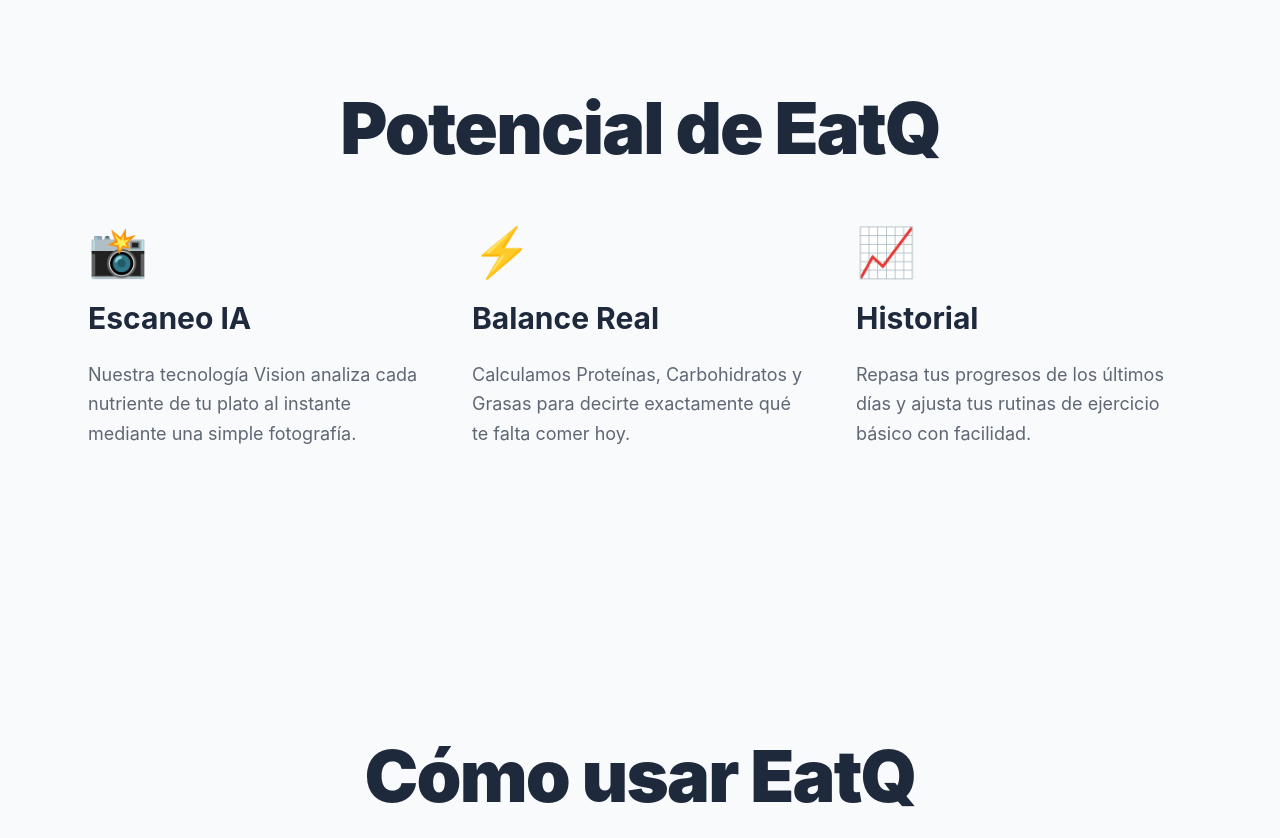
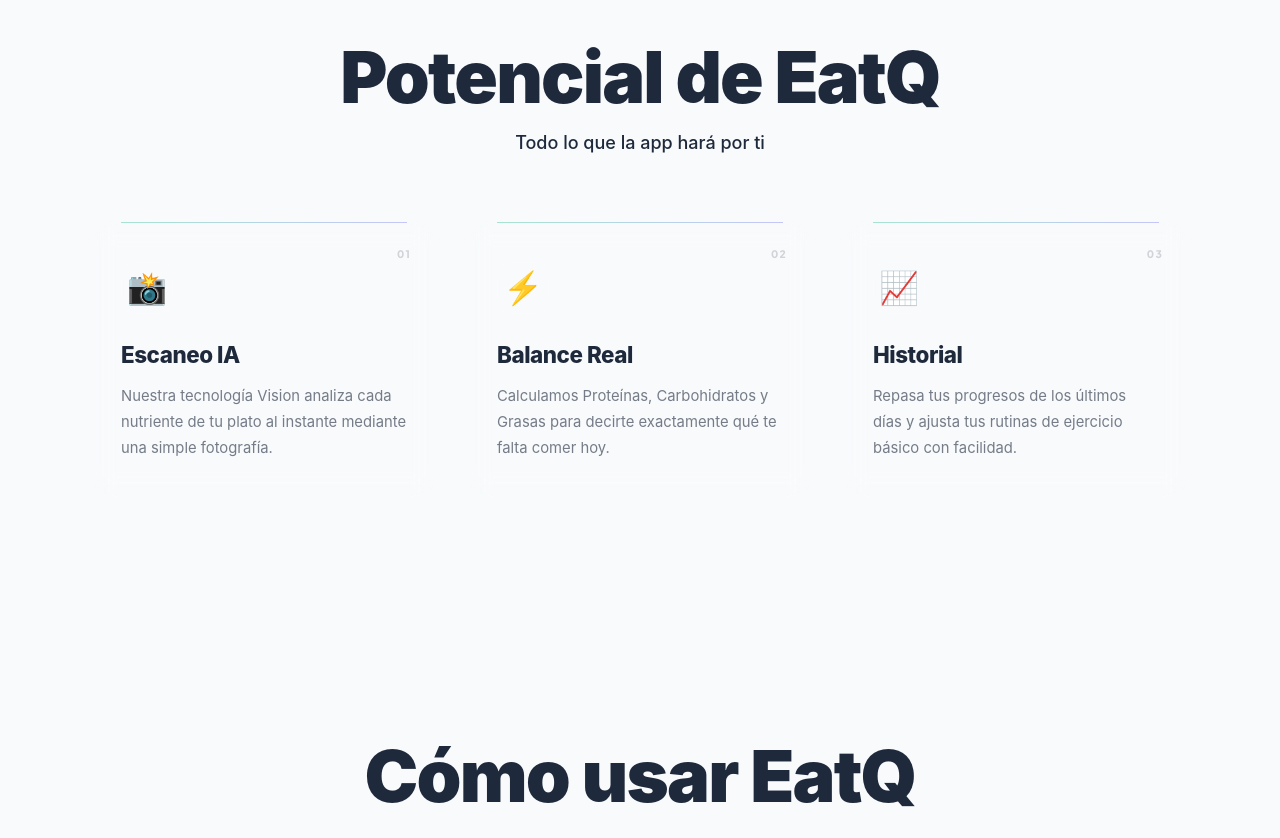
Before and after one commit to agm0120/Documentacion-EatQ, an Angular app in the folder documentacion-proyecto/: page / in a window 1280 px wide. Shown: the part 940-1778 px from the top of the page. Built offline with nearby package versions, Linux system fonts and the light colour scheme.

Commit message:
tarjetas mejoradas

```diff
--- /dev/null
+++ b/documentacion-proyecto/src/app/components/features/features.css
@@ -0,0 +1,78 @@
+.feature-card {
+  position: relative;
+  background: rgba(255, 255, 255, 0.05);
+  backdrop-filter: blur(12px);
+  -webkit-backdrop-filter: blur(12px);
+  border: 1px solid rgba(255, 255, 255, 0.1);
+  border-radius: 1.75rem;
+  padding: 2.5rem 2rem 2.25rem;
+  overflow: hidden;
+  transition: transform 0.35s ease, background 0.35s ease, box-shadow 0.35s ease;
+}
+
+.feature-card::before {
+  content: '';
+  position: absolute;
+  top: 0;
+  left: 2rem;
+  right: 2rem;
+  height: 1px;
+  background: linear-gradient(to right, #10b981, #6366f1);
+  opacity: 0.35;
+  transition: left 0.4s ease, right 0.4s ease, opacity 0.4s ease;
+}
+
+.feature-card:hover {
+  transform: translateY(-8px);
+  background: rgba(255, 255, 255, 0.09);
+  box-shadow: 0 28px 48px rgba(0, 0, 0, 0.2);
+}
+
+.feature-card:hover::before {
+  left: 0;
+  right: 0;
+  opacity: 1;
+}
+
+.card-number {
+  position: absolute;
+  top: 1.5rem;
+  right: 1.75rem;
+  font-size: 0.65rem;
+  font-weight: 800;
+  letter-spacing: 0.12em;
+  opacity: 0.18;
+  font-family: 'Plus Jakarta Sans', sans-serif;
+}
+
+.card-icon {
+  font-size: 2rem;
+  width: 3.25rem;
+  height: 3.25rem;
+  display: flex;
+  align-items: center;
+  justify-content: center;
+  background: rgba(255, 255, 255, 0.07);
+  border: 1px solid rgba(255, 255, 255, 0.1);
+  border-radius: 0.875rem;
+  margin-bottom: 1.5rem;
+  transition: background 0.35s ease, transform 0.35s ease;
+}
+
+.feature-card:hover .card-icon {
+  background: rgba(255, 255, 255, 0.12);
+  transform: scale(1.08);
+}
+
+.card-title {
+  font-size: 1.4rem;
+  font-weight: 800;
+  letter-spacing: -0.02em;
+  margin-bottom: 0.75rem;
+}
+
+.card-desc {
+  font-size: 0.925rem;
+  line-height: 1.75;
+  opacity: 0.6;
+}
--- a/documentacion-proyecto/src/app/components/features/features.html
+++ b/documentacion-proyecto/src/app/components/features/features.html
@@ -1,23 +1,31 @@
 <section id="features" class="doc-section">
   <div class="z-10 w-full max-w-6xl px-6">
-    <h2 reveal class="text-5xl md:text-7xl font-black mb-16 text-center tracking-tight">Potencial de EatQ</h2>
+    <h2 reveal class="text-5xl md:text-7xl font-black mb-4 text-center tracking-tight">Potencial de EatQ</h2>
+    <p reveal [revealDelay]="100" class="text-center opacity-50 font-medium mb-16 text-lg">Todo lo que la app hará por ti</p>
 
-    <div class="grid grid-cols-1 md:grid-cols-3 gap-12">
-      <div reveal [revealDelay]="0" class="space-y-6">
-        <div class="text-5xl">📸</div>
-        <h3 class="text-3xl font-bold">Escaneo IA</h3>
-        <p class="text-lg opacity-70 leading-relaxed">Nuestra tecnología Vision analiza cada nutriente de tu plato al instante mediante una simple fotografía.</p>
+    <div class="grid grid-cols-1 md:grid-cols-3 gap-6">
+
+      <div reveal [revealDelay]="0" class="feature-card">
+        <span class="card-number">01</span>
+        <div class="card-icon">📸</div>
+        <h3 class="card-title">Escaneo IA</h3>
+        <p class="card-desc">Nuestra tecnología Vision analiza cada nutriente de tu plato al instante mediante una simple fotografía.</p>
       </div>
-      <div reveal [revealDelay]="120" class="space-y-6">
-        <div class="text-5xl">⚡</div>
-        <h3 class="text-3xl font-bold">Balance Real</h3>
-        <p class="text-lg opacity-70 leading-relaxed">Calculamos Proteínas, Carbohidratos y Grasas para decirte exactamente qué te falta comer hoy.</p>
+
+      <div reveal [revealDelay]="130" class="feature-card">
+        <span class="card-number">02</span>
+        <div class="card-icon">⚡</div>
+        <h3 class="card-title">Balance Real</h3>
+        <p class="card-desc">Calculamos Proteínas, Carbohidratos y Grasas para decirte exactamente qué te falta comer hoy.</p>
       </div>
-      <div reveal [revealDelay]="240" class="space-y-6">
-        <div class="text-5xl">📈</div>
-        <h3 class="text-3xl font-bold">Historial</h3>
-        <p class="text-lg opacity-70 leading-relaxed">Repasa tus progresos de los últimos días y ajusta tus rutinas de ejercicio básico con facilidad.</p>
+
+      <div reveal [revealDelay]="260" class="feature-card">
+        <span class="card-number">03</span>
+        <div class="card-icon">📈</div>
+        <h3 class="card-title">Historial</h3>
+        <p class="card-desc">Repasa tus progresos de los últimos días y ajusta tus rutinas de ejercicio básico con facilidad.</p>
       </div>
+
     </div>
   </div>
 </section>
--- a/documentacion-proyecto/src/app/components/features/features.ts
+++ b/documentacion-proyecto/src/app/components/features/features.ts
@@ -5,6 +5,7 @@
   selector: 'app-features',
   standalone: true,
   imports: [RevealDirective],
-  templateUrl: './features.html'
+  templateUrl: './features.html',
+  styleUrl: './features.css'
 })
 export class FeaturesComponent {}
```
